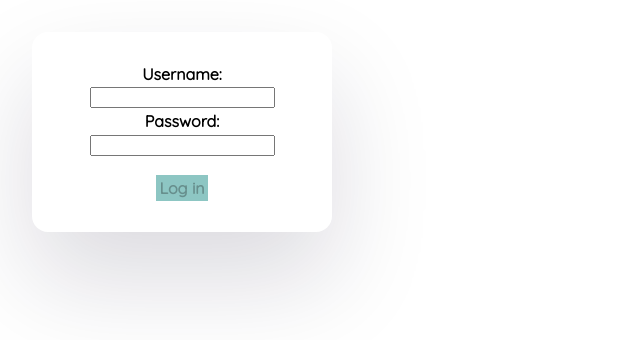
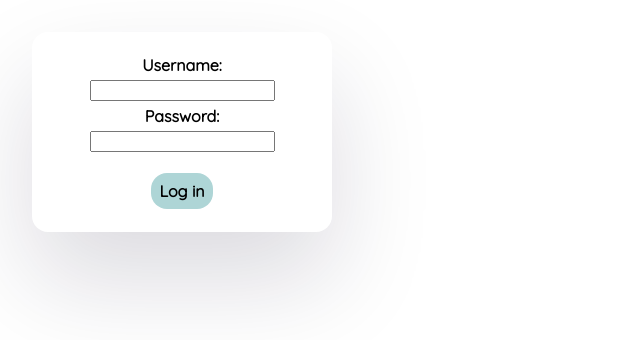
Before and after one commit to Killuina/202301-w7chwe-cristina-jimenez-FRONT, a React (Create React App) app: page / in a window 1280 px wide. Shown: the top 340 px of the page, without its empty margins (0-640 px from the left). Built offline with nearby package versions, Linux system fonts and the light colour scheme.

Commit message:
Add LoginStyled component

```diff
--- a/src/GlobalStyles.tsx
+++ b/src/GlobalStyles.tsx
@@ -3,7 +3,7 @@ import { createGlobalStyle } from "styled-components";
 const GlobalStyles = createGlobalStyle`
 
 :root {
-  --primary-color: #8DC6C3;
+  --primary-color: #74dad4;
   --secondary-color: #714297;
   --primary-font-family: "Quicksand", sans-serif;
 }
--- a/src/components/Login/Login.tsx
+++ b/src/components/Login/Login.tsx
@@ -21,8 +21,6 @@ const Login = (): JSX.Element => {
 
   const onSubmitHandler = async (event: React.FormEvent<HTMLFormElement>) => {
     event?.preventDefault();
-
-    document.querySelectorAll("input").forEach((input) => (input.value = ""));
 
     setUsername("");
     setPassword("");
--- a/src/components/Login/LoginStyled.tsx
+++ b/src/components/Login/LoginStyled.tsx
@@ -4,17 +4,27 @@ const LoginStyled = styled.form`
   display: flex;
   flex-direction: column;
   align-items: center;
+  justify-content: center;
   border-radius: 1rem;
-  gap: 0.2rem;
+  gap: 0.3rem;
   padding: 2rem;
   height: 200px;
   width: 300px;
   box-shadow: rgba(17, 12, 46, 0.15) 0px 48px 100px 0px;
 
   button {
+    border-radius: 1rem;
     background-color: var(--primary-color);
-    padding: 0.2rem;
+    padding: 0.5rem;
     margin-top: 1rem;
+    box-shadow: rgba(64, 248, 187, 0.25) 0px 6px 12px -2px,
+      rgba(0, 0, 0, 0.3) 0px 3px 7px -3px;
+  }
+
+  button:disabled {
+    box-shadow: none;
+    color: #000;
+    background-color: #aed5d6;
   }
 `;
 
```
